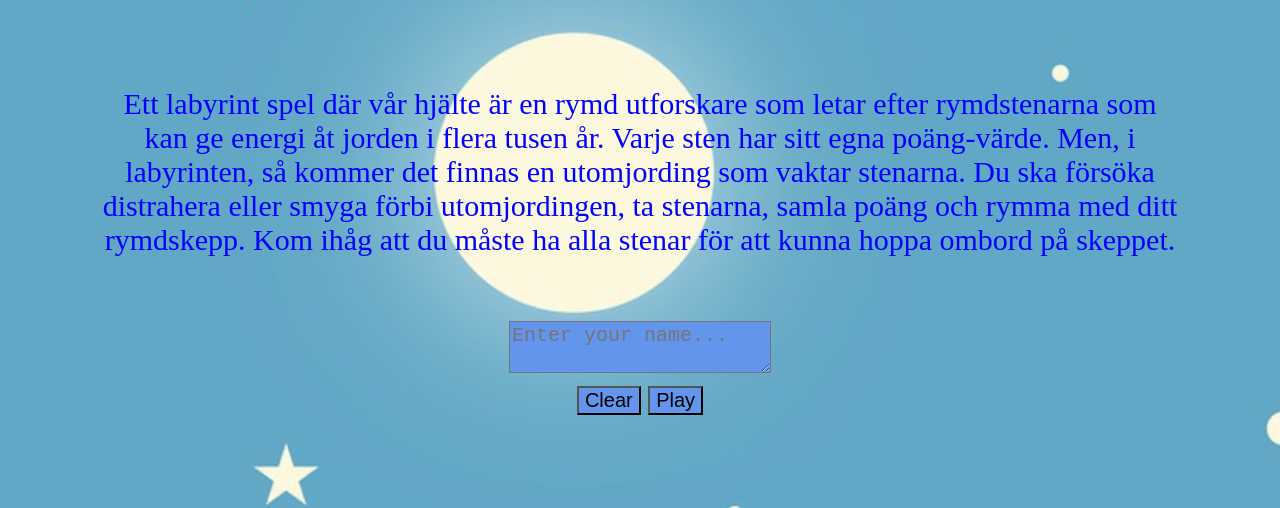
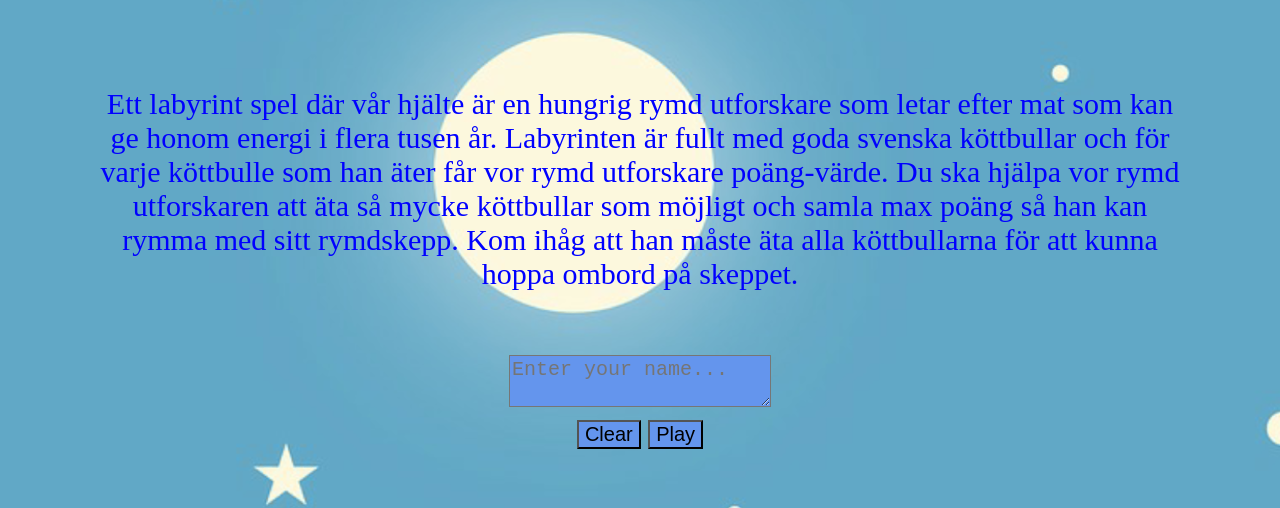
Before and after one commit to LeanaGev/Space_Maze, a plain HTML site: page index.html in a window 1280 px wide. Shown: the part 204-712 px from the top of the page. Drawn offline with Linux system fonts and the light colour scheme.

Commit message:
Updated 1.11.19 / 16.30

```diff
--- a/index.html
+++ b/index.html
@@ -5,11 +5,10 @@
     <meta charset="UTF-8">
     <title>Space Maze</title>
     <style>
-      /*  * {
+        /*  * {
             outline: 1px dotted blue;
         }
 */
-
     </style>
 
     <link rel="stylesheet" href="SpaceMaze.css">
@@ -21,12 +20,11 @@
         <h1>Space Maze</h1>
         <br>
         <p>
-            Ett labyrint spel där vår hjälte är en rymd utforskare som letar efter rymdstenarna som kan ge energi åt
-            jorden
-            i flera tusen år. Varje sten har sitt egna poäng-värde. Men, i labyrinten, så kommer det finnas en
-            utomjording
-            som vaktar stenarna. Du ska försöka distrahera eller smyga förbi utomjordingen, ta stenarna, samla poäng och
-            rymma med ditt rymdskepp. Kom ihåg att du måste ha alla stenar för att kunna hoppa ombord på skeppet.
+            Ett labyrint spel där vår hjälte är en hungrig rymd utforskare som letar efter mat som kan ge honom energi i
+            flera tusen år. Labyrinten är fullt med goda svenska köttbullar och för varje köttbulle som han äter får vor
+            rymd utforskare poäng-värde. Du ska hjälpa vor rymd utforskaren att äta så mycke köttbullar som möjligt och
+            samla max poäng så han kan rymma med sitt rymdskepp. Kom ihåg att han måste äta alla köttbullarna för att
+            kunna hoppa ombord på skeppet.
         </p>
         <br>
         <form>
```
Also changed, not shown: 2 other files.
